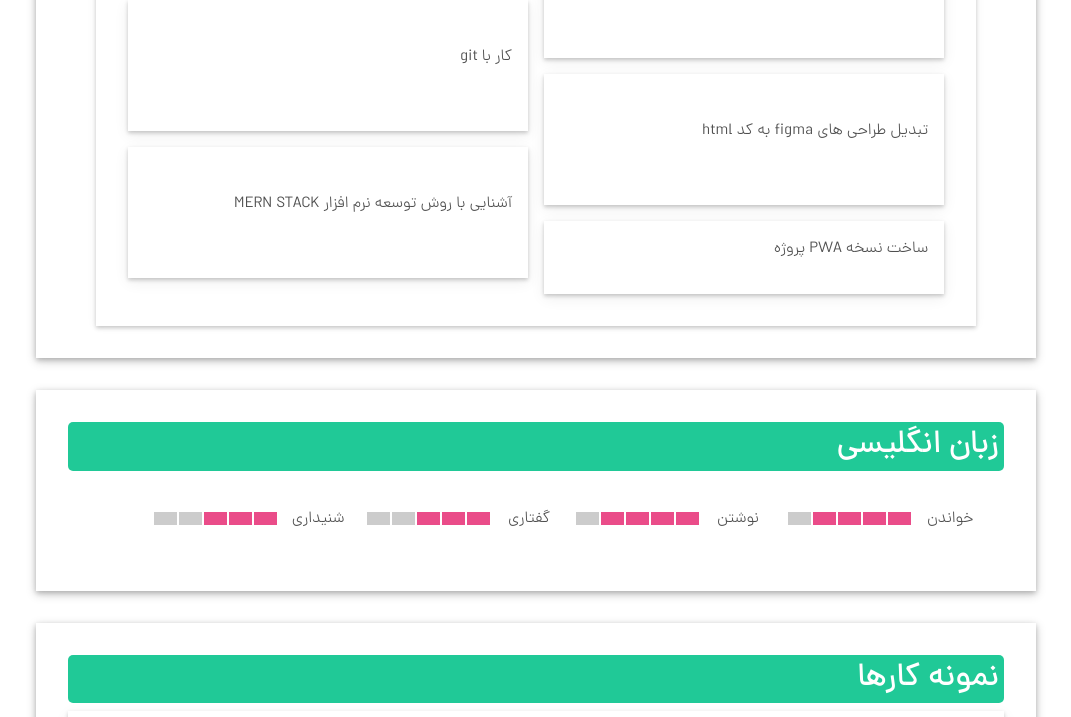
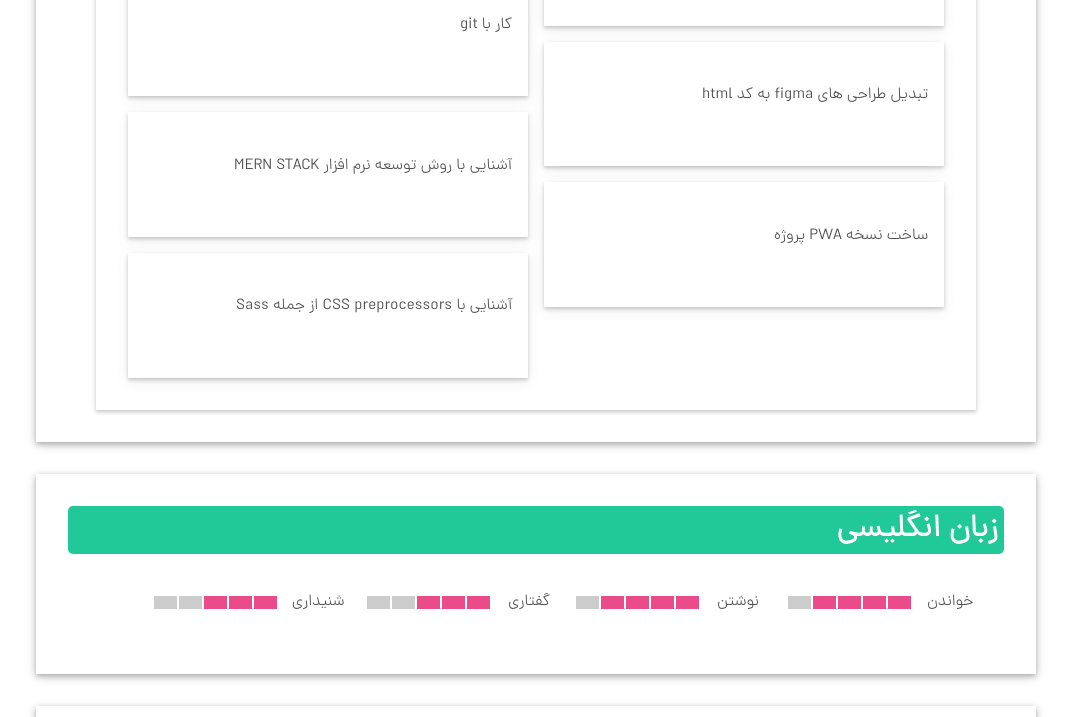
Before and after one commit to hashemi-st/personal-resume, a plain HTML site: page index.html in a window 1280 px wide. Shown: the part 2125-2842 px from the top of the page, without its empty margins (104-1175 px from the left). Drawn offline with Linux system fonts and the light colour scheme; files whose address does not match are found by name.

Commit message:
add one case to skills

```diff
--- a/css/style.css
+++ b/css/style.css
@@ -45,7 +45,7 @@ h2 {
 
 .other-container {
     display: grid;
-    grid-template-rows: repeat(13, 1fr);
+    grid-template-rows: repeat(15, 1fr);
     row-gap: 15px;
     margin: 0 auto;
     width: fit-content;
@@ -67,7 +67,8 @@ h2 {
 .j,
 .k,
 .l,
-.m {
+.m,
+.n {
     display: flex;
     align-items: center;
     padding: 1rem;
@@ -278,6 +279,9 @@ td {
     .m {
         grid-row: 13/15
     }
+    .n {
+        grid-row: 14/16
+    }
 
 }
 
--- a/index.html
+++ b/index.html
@@ -325,6 +325,9 @@
                 </div>
                 <div class="m">
                     <p data-aos="zoom-in" data-aos-delay="0">ساخت نسخه PWA پروژه</p>
+                </div>
+                <div class="n">
+                    <p data-aos="zoom-in" data-aos-delay="0"> آشنایی با CSS preprocessors از جمله Sass  </p>
 
                 </div>
             </div>
```
